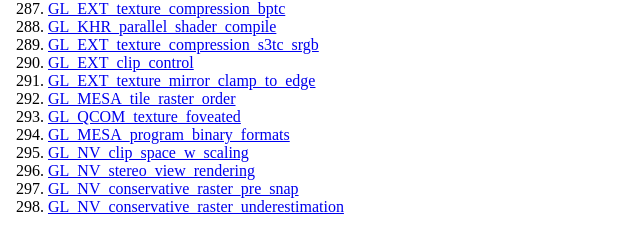
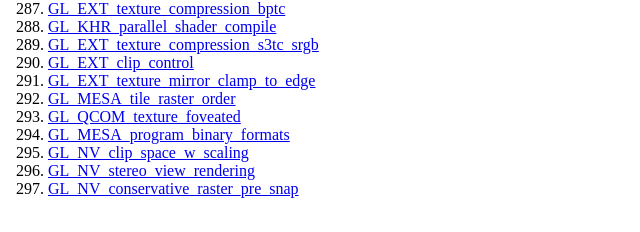
Before and after one commit to KhronosGroup/OpenGL-Registry, a PHP site: page /extensions/esext.php in a window 1280 px wide. Shown: the part 5372-5604 px from the top of the page, without its empty margins (0-640 px from the left). After the commit the page ends 5570 px from the top, so only its background shows below. Run offline with PHP 8.4, Linux system fonts and the light colour scheme.

Commit message:
Remove NV_conservative_raster_underestimation from esext.php

```diff
--- a/extensions/esext.php
+++ b/extensions/esext.php
@@ -617,6 +617,4 @@
 </li>
 <li value=297><a href="extensions/NV/NV_conservative_raster_pre_snap.txt">GL_NV_conservative_raster_pre_snap</a>
 </li>
-<li value=298><a href="extensions/NV/NV_conservative_raster_underestimation.txt">GL_NV_conservative_raster_underestimation</a>
-</li>
 </ol>
```
